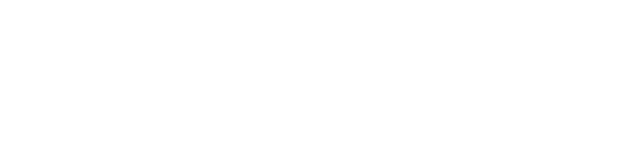
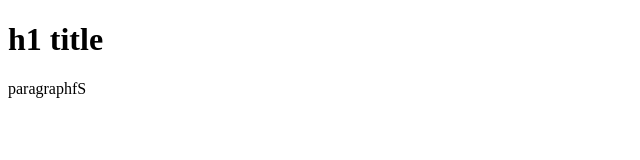
Before and after one commit to priscillayouziqian/git-test, a plain HTML site: page index.html in a window 1280 px wide. Shown: the whole page, without its empty margins (0-640 px from the left). Drawn offline with Linux system fonts and the light colour scheme.

Commit message:
second commit

```diff
--- a/index.html
+++ b/index.html
@@ -6,6 +6,7 @@
     <title>Document</title>
 </head>
 <body>
-
+    <h1>h1 title</h1>
+    <p>paragraphfS</p>
 </body>
 </html>
```
